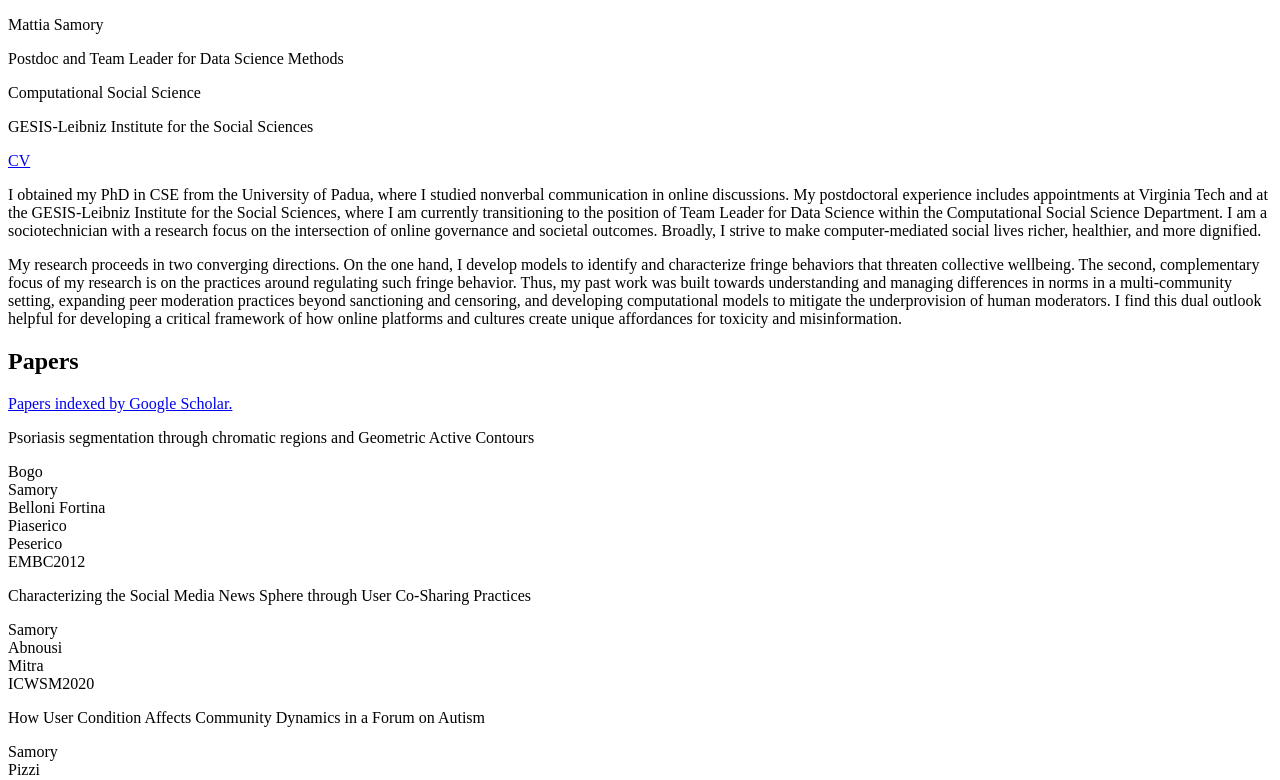
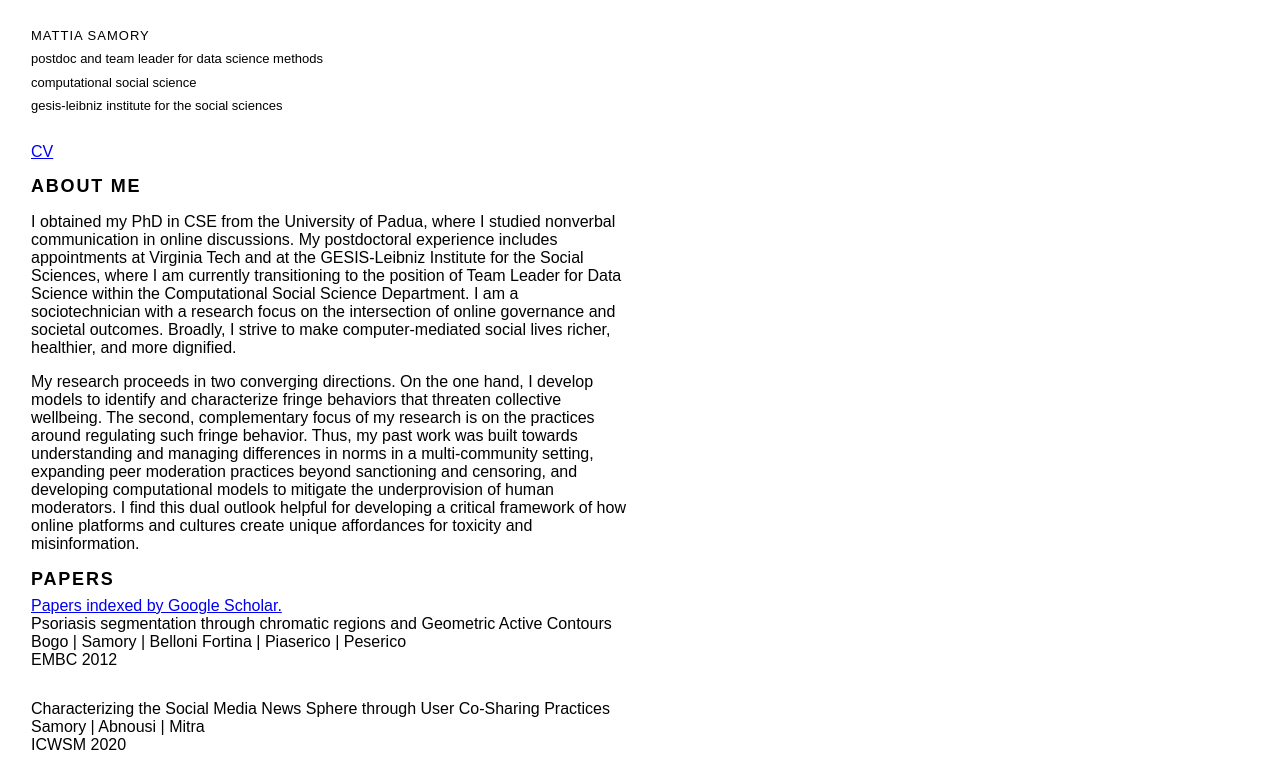
Before and after one commit to hide-ous/hide-ous.github.io, an Angular app: page / in a window 1280 px wide. Shown: the top 780 px of the page. Built offline with nearby package versions, Linux system fonts and the light colour scheme.

Commit message:
* basic styling

```diff
--- a/src/app/aboutme/aboutme.component.html
+++ b/src/app/aboutme/aboutme.component.html
@@ -1,10 +1,12 @@
-<p>I obtained my PhD in CSE from the University of Padua, where I studied nonverbal communication in online discussions.
+<h2>About me</h2>
+
+<p class="description">I obtained my PhD in CSE from the University of Padua, where I studied nonverbal communication in online discussions.
   My postdoctoral experience includes appointments at Virginia Tech and
   at the GESIS-Leibniz Institute for the Social Sciences, where I am currently transitioning to the
   position of Team Leader for Data Science within the Computational Social Science Department. I am
   a sociotechnician with a research focus on the intersection of online governance and societal
   outcomes. Broadly, I strive to make computer-mediated social lives richer, healthier, and more dignified.</p>
-<p>My research proceeds in two converging directions. On the one hand, I develop models to identify
+<p class="description">My research proceeds in two converging directions. On the one hand, I develop models to identify
   and characterize fringe behaviors that threaten collective wellbeing. The
   second, complementary focus of my research is on the practices around regulating such fringe
   behavior. Thus, my past work was built towards understanding and managing differences in norms in
--- a/src/app/medallion/medallion.component.html
+++ b/src/app/medallion/medallion.component.html
@@ -1,4 +1,6 @@
-<p class="myname">Mattia Samory</p>
-<p class="affiliation">Postdoc and Team Leader for Data Science Methods</p>
-<p class="affiliation">Computational Social Science</p>
-<p class="affiliation">GESIS-Leibniz Institute for the Social Sciences</p>
+<div class="medallion">
+  <p class="myname">Mattia Samory</p>
+  <p class="affiliation">Postdoc and Team Leader for Data Science Methods</p>
+  <p class="affiliation">Computational Social Science</p>
+  <p class="affiliation">GESIS-Leibniz Institute for the Social Sciences</p>
+</div>
--- a/src/app/paper/paper.component.html
+++ b/src/app/paper/paper.component.html
@@ -1,5 +1,12 @@
-<div *ngIf=paper id={{paper.key}}>
-  <p>{{paper.title}}</p>
-  <span *ngFor="let author of paper.authors">{{author.lastname}} <br></span>
-  <span>{{paper.venue}}</span> <span>{{paper.year}}</span>
+<div *ngIf=paper id={{paper.key}} class="paper">
+  <div>
+    <span class="papertitle">{{paper.title}}</span>
+  </div>
+  <div>
+    <span *ngFor="let author of paper.authors; last as isLast" class="paperauthor">
+      {{author.lastname}}
+      <span *ngIf="!isLast" class="divider">|</span>
+    </span>
+  </div>
+  <span class="papervenue">{{paper.venue}} {{paper.year}}</span>
 </div>
--- a/src/app/papers/papers.component.html
+++ b/src/app/papers/papers.component.html
@@ -1,6 +1,5 @@
 <h2>Papers</h2>
-
+<div>
 <a href="https://scholar.google.com/citations?user=m5hUWjsAAAAJ&hl=en">Papers indexed by Google Scholar.</a>
-
-
+</div>
 <app-paper *ngFor="let paper of papers" [paper]="paper"></app-paper>
--- a/src/index.html
+++ b/src/index.html
@@ -6,6 +6,8 @@
   <base href="/">
   <meta name="viewport" content="width=device-width, initial-scale=1">
   <link rel="icon" type="image/x-icon" href="favicon.ico">
+  <!-- Google Fonts -->
+  <link href="https://fonts.googleapis.com/css?family=Lato|Montserrat" rel="stylesheet">
 </head>
 <body>
   <app-root></app-root>
--- a/src/styles.css
+++ b/src/styles.css
@@ -1 +1,32 @@
-/* You can add global styles to this file, and also import other style files */
+body{
+  font-family: 'Monserrat', sans-serif;
+  font-weight: 400;
+  margin-left: 31px;
+
+}
+h2{
+  text-transform: uppercase;
+  letter-spacing: 0.1em;
+  font-size: 18px;
+  margin-bottom: 7px;
+}
+.medallion{
+  margin-top: 31px;
+  font-size: 13px;
+  margin-bottom: 31px;
+  display: block;
+  line-height: 80%;
+}
+.medallion .affiliation{
+  text-transform: lowercase;
+}
+.medallion .myname{
+  text-transform: uppercase;
+  letter-spacing: 1px;
+}
+.paper{
+  margin-bottom: 31px;
+}
+.description{
+  max-width: 600px;
+}
```
